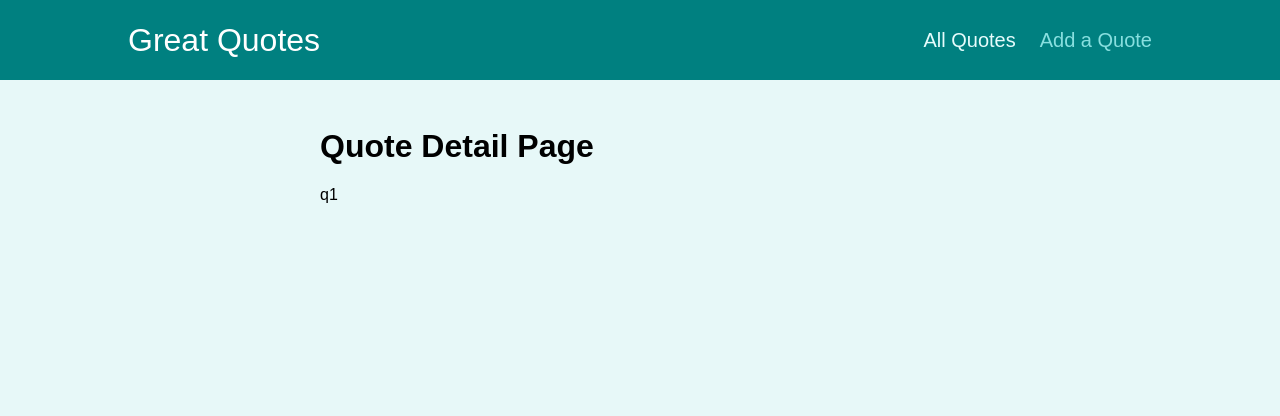
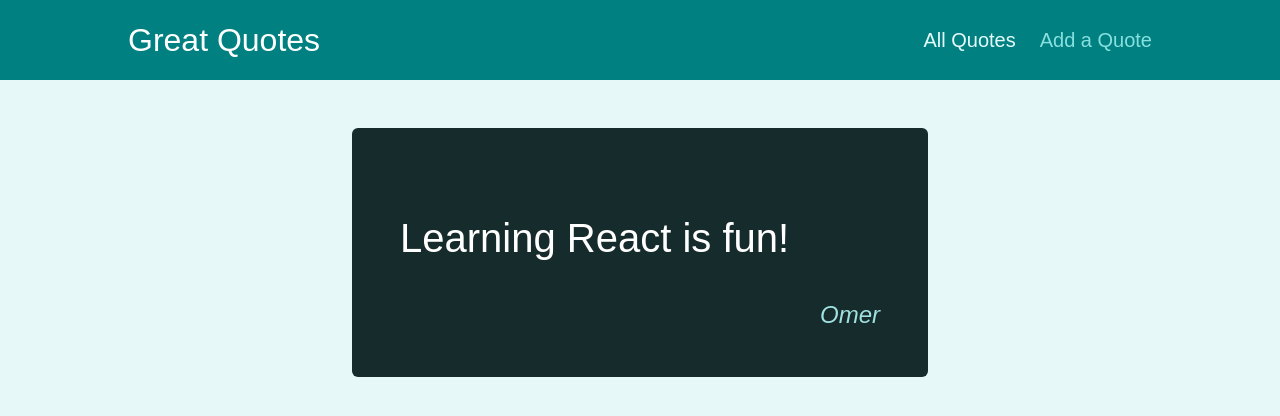
Before and after one commit to omergencoglu/quotes-react-router, a React (Create React App) app: page /quotes/q1 in a window 1280 px wide. Shown: the top 416 px of the page. Built offline with nearby package versions, Linux system fonts and the light colour scheme.

Commit message:
Add not found page

```diff
--- a/src/App.js
+++ b/src/App.js
@@ -1,8 +1,10 @@
 import { Route, Switch, Redirect } from "react-router-dom";
+
 import AllQuotes from "./pages/AllQuotes";
 import NewQuote from "./pages/NewQuote";
 import QuoteDetail from "./pages/QuoteDetail";
 import Layout from "./components/layout/Layout";
+import NotFound from "./pages/NotFound";
 
 function App() {
   return (
@@ -20,6 +22,9 @@ function App() {
         <Route path="/new-quote">
           <NewQuote />
         </Route>
+        <Route path="*">
+          <NotFound />
+        </Route>
       </Switch>
     </Layout>
   );
--- a/src/components/quotes/QuoteItem.js
+++ b/src/components/quotes/QuoteItem.js
@@ -1,4 +1,6 @@
-import classes from './QuoteItem.module.css';
+import { Link } from "react-router-dom";
+
+import classes from "./QuoteItem.module.css";
 
 const QuoteItem = (props) => {
   return (
@@ -9,9 +11,9 @@ const QuoteItem = (props) => {
         </blockquote>
         <figcaption>{props.author}</figcaption>
       </figure>
-      <a className='btn'>
+      <Link className="btn" to={`/quotes/${props.id}`}>
         View Fullscreen
-      </a>
+      </Link>
     </li>
   );
 };
--- /dev/null
+++ b/src/pages/NotFound.js
@@ -0,0 +1,11 @@
+import React from "react";
+
+function NotFound() {
+  return (
+    <div className="centered">
+      <p>Page not found!</p>
+    </div>
+  );
+}
+
+export default NotFound;
--- a/src/pages/QuoteDetail.js
+++ b/src/pages/QuoteDetail.js
@@ -1,15 +1,34 @@
 import React, { Fragment } from "react";
 import { useParams, Route } from "react-router-dom";
 
+import HighlightedQuote from "../components/quotes/HighlightedQuote";
+
 import Comments from "../components/comments/Comments";
+
+const DUMMY_QUOTES = [
+  {
+    id: "q1",
+    author: "Omer",
+    text: "Learning React is fun!",
+  },
+  {
+    id: "q2",
+    author: "Ozzy",
+    text: "Learning React is great!",
+  },
+];
 
 function QuoteDetail() {
   const params = useParams();
+  const quote = DUMMY_QUOTES.find((quote) => quote.id === params.quoteId);
+
+  if (!quote) {
+    return <p>No quote found!</p>;
+  }
 
   return (
     <Fragment>
-      <h1>Quote Detail Page</h1>
-      <p>{params.quoteId}</p>
+      <HighlightedQuote text={quote.text} author={quote.author} />
       <Route path={`/quotes/${params.quoteId}/comments`}>
         <Comments />
       </Route>
```
Also changed, not shown: 1 other file (tests, documents, lock files or other folders).
